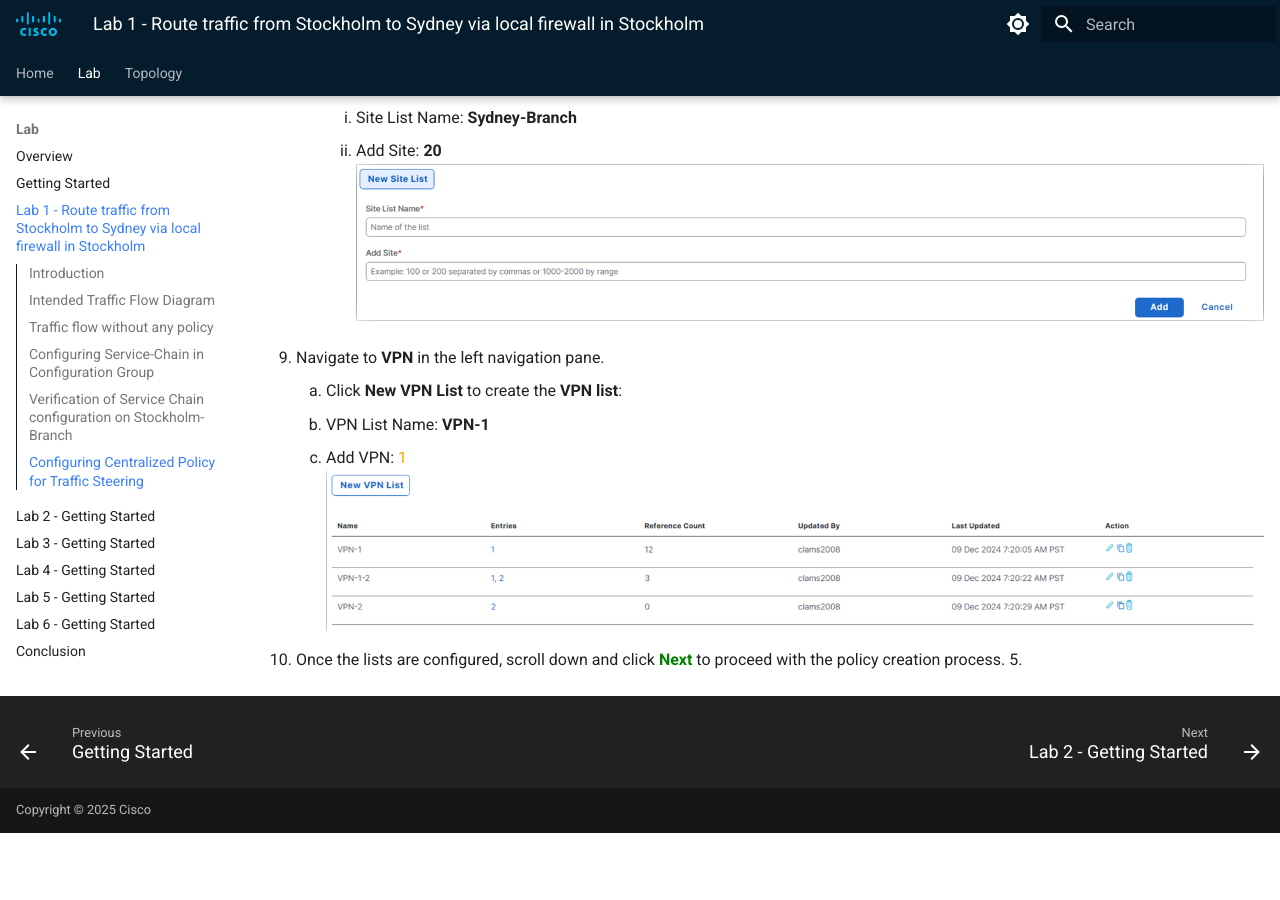
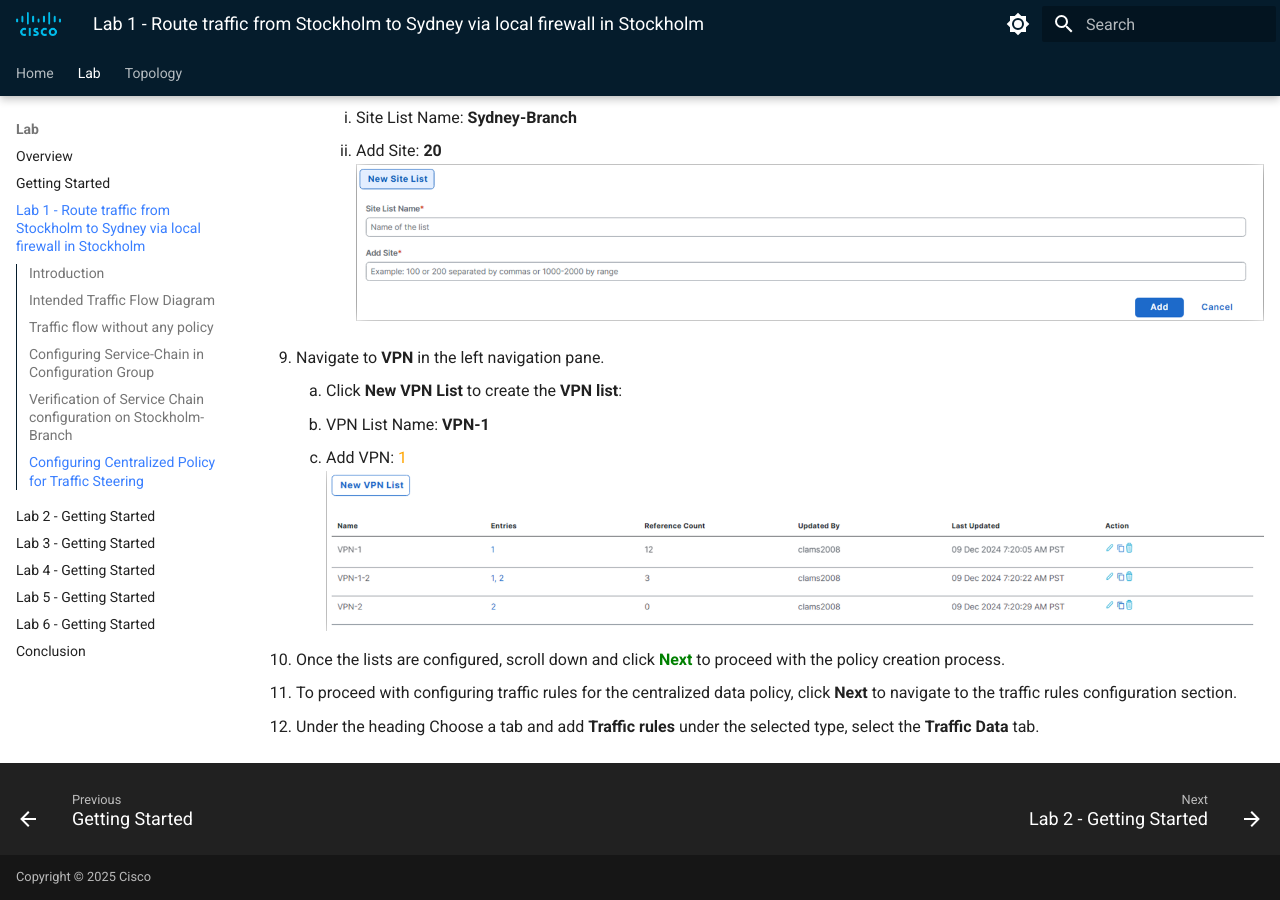
Before and after one commit to ciscodocs/ltrent-2008-clemea25, an MkDocs documentation site: the page built from docs/lab1_getting_started.md, in a window 1280 px wide and 900 px high, scrolled down 16849 px. Built offline with MkDocs 1.6.1 and Material for MkDocs 9.7.7, drawn with Linux system fonts in a browser that asks for light colours; before the commit the page ends 17682 px from its top, so only the background shows below that.

Commit message:
Scenario-1 guide

```diff
--- a/docs/lab1_getting_started.md
+++ b/docs/lab1_getting_started.md
@@ -243,4 +243,5 @@ Next, we will configure a centralized data policy to ensure that traffic initiat
       3. Add VPN: <font color="orange">1</font>
    ![Adding VPN List](./assets/S-1-figure-28.png){ .off-glb .small .center }
    3. Once the lists are configured, scroll down and click **<font color="green">Next</font>** to proceed with the policy creation process.
-5.
+5. To proceed with configuring traffic rules for the centralized data policy, click **Next** to navigate to the traffic rules configuration section.
+6. Under the heading Choose a tab and add **Traffic rules** under the selected type, select the **Traffic Data** tab.
```
